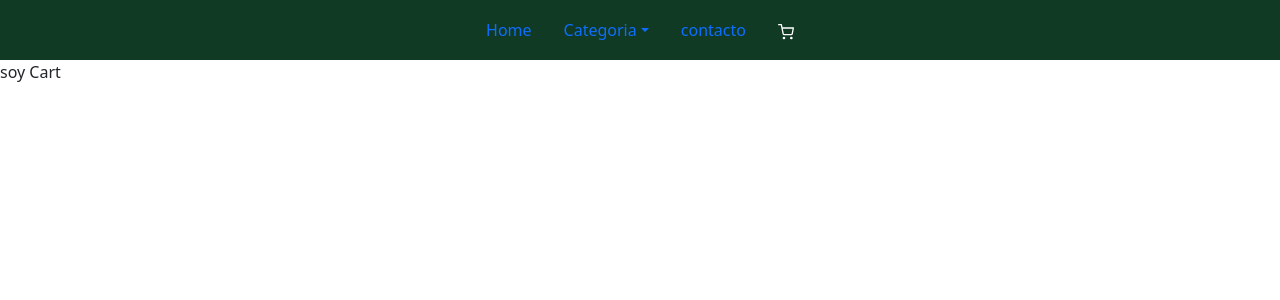
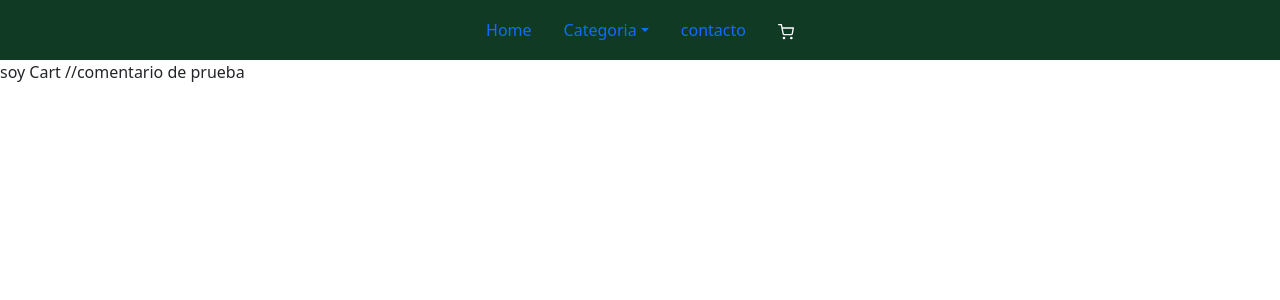
Before and after one commit to BrianLuisOjeda/React-JS, a React (Create React App) app in the folder my-app/: page /cart in a window 1280 px wide. Shown: the top 300 px of the page. Built offline with nearby package versions, Linux system fonts and the light colour scheme.

Commit message:
update cart.jsx

```diff
--- a/my-app/src/components/Cart/Cart.jsx
+++ b/my-app/src/components/Cart/Cart.jsx
@@ -3,7 +3,7 @@ import React from 'react'
 const Cart = () => {
     return (
         <div>
-            soy Cart
+            soy Cart //comentario de prueba
         </div>
     )
 }
```
